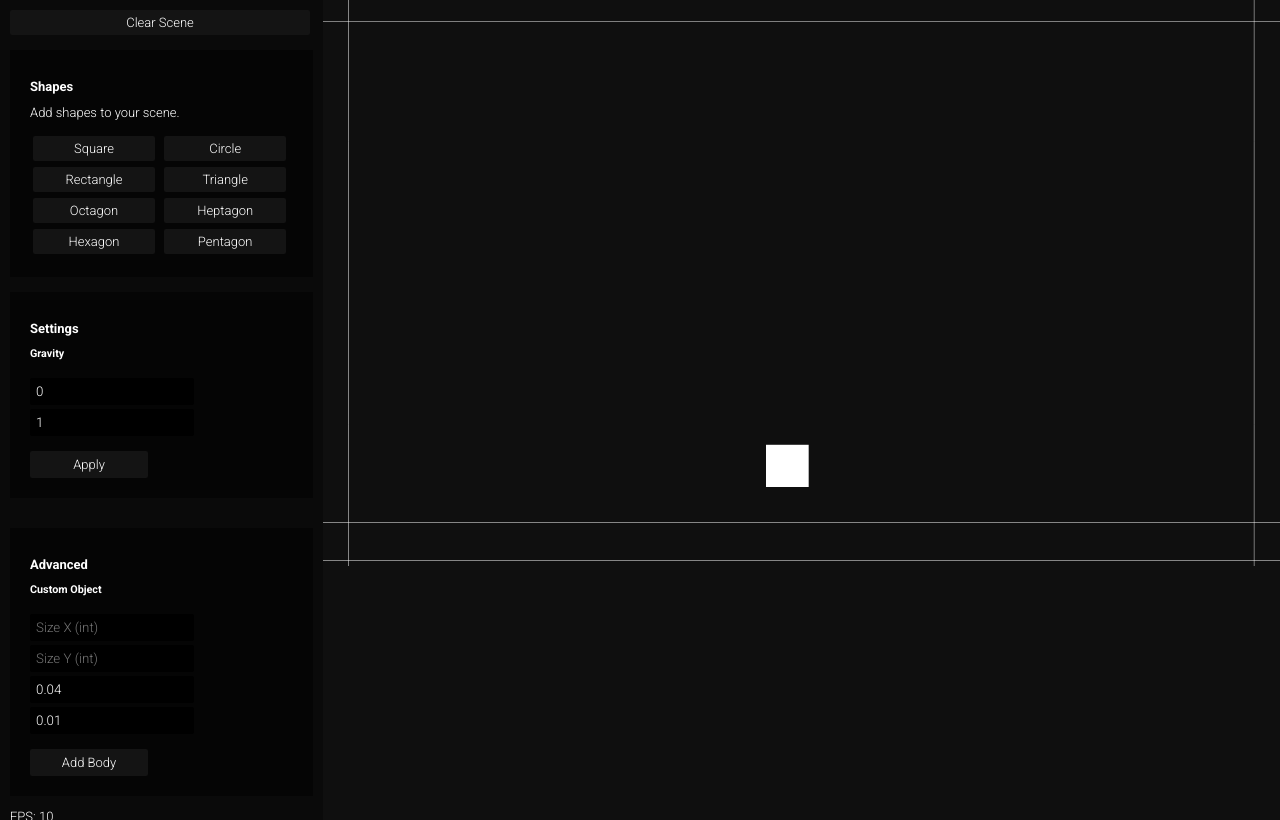
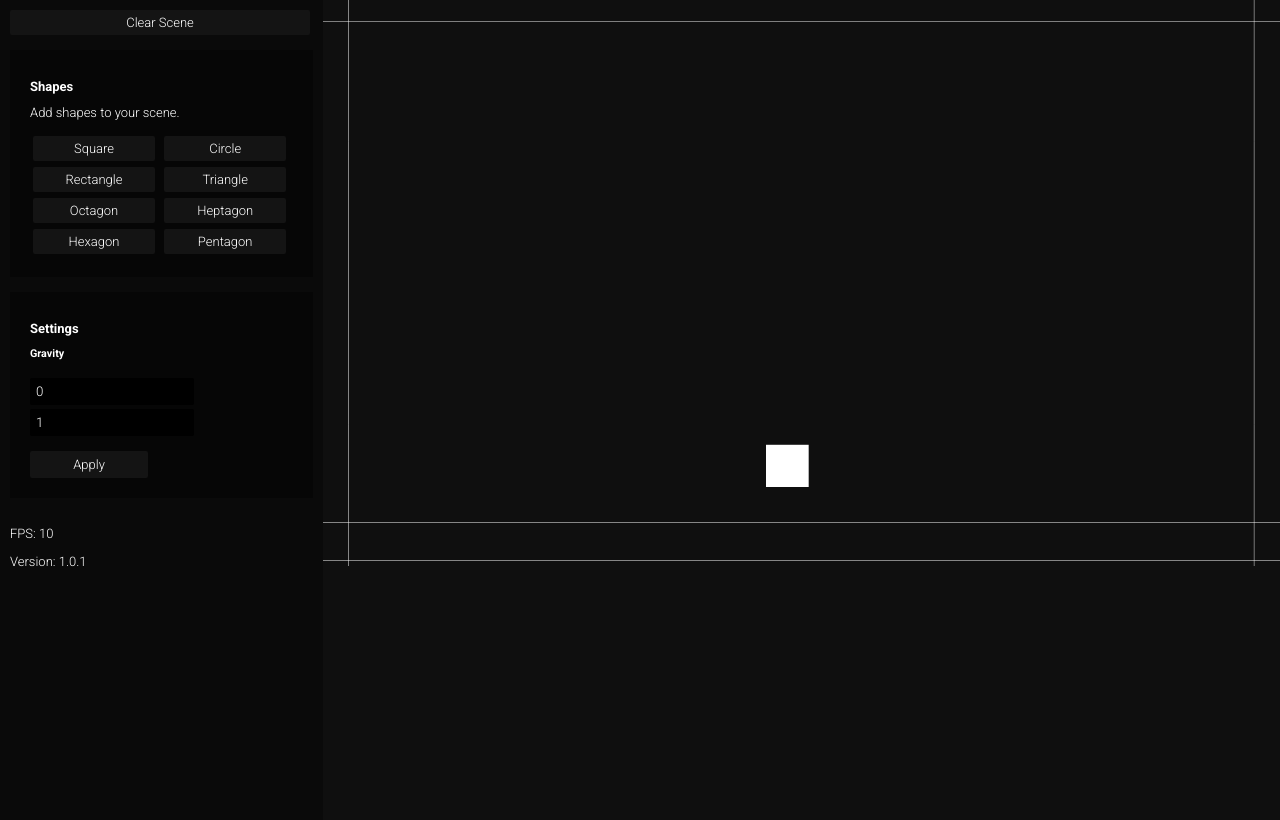
Before and after one commit to elixirbuild/vantage-playground, a plain HTML site: page editor/display.html in a window 1280 px wide. Drawn offline with nearby package versions, Linux system fonts and the light colour scheme; animation ran at ten frames a second.

Commit message:
Update display.html

```diff
--- a/editor/display.html
+++ b/editor/display.html
@@ -44,22 +44,6 @@
                     <a class="btn-inline--inp" onclick="gravityX()">Apply</a>
                 </div>
                 <br>
-                <br>
-
-                <div class="section">
-                    <h4>Advanced</h4>
-
-                    <h5>Custom Object</h5>
-
-                    <input type="text" placeholder="Size X (int)" id="scaleX">
-                    <input type="text" placeholder="Size Y (int)" id="scaleY" style="margin-top: 4px;">
-                    <input type="text" placeholder="Density (float)" id="density" style="margin-top: 4px;" value="0.04">
-                    <input type="text" placeholder="Friction (float)" id="friction" style="margin-top: 4px;" value="0.01">
-
-                    <br>
-                    <br>
-                    <a class="btn-inline--inp" onclick="add()">Add Body</a>
-                </div>
 
                 <p>FPS: <span id="fps"></span></p>
                 <p>Version: <span id="version"></span></p>
```
